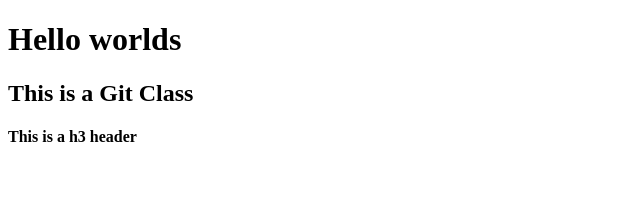
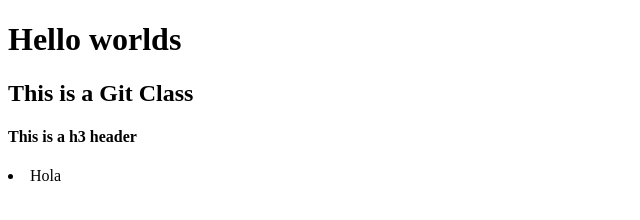
Before and after one commit to iancartis/iancartis.io, a plain HTML site: page index.html in a window 1280 px wide. Shown: the full height of the page, 0-640 px from the left. Drawn offline with Linux system fonts and the light colour scheme.

Commit message:
añadido elemento de lista

```diff
--- a/index.html
+++ b/index.html
@@ -11,7 +11,7 @@
     <h4> This is a h3 header</h4>
 
 <div class="carroussel">
-    <img src="">
+    <li>Hola</li>
 </div>
 </body>
 
```
